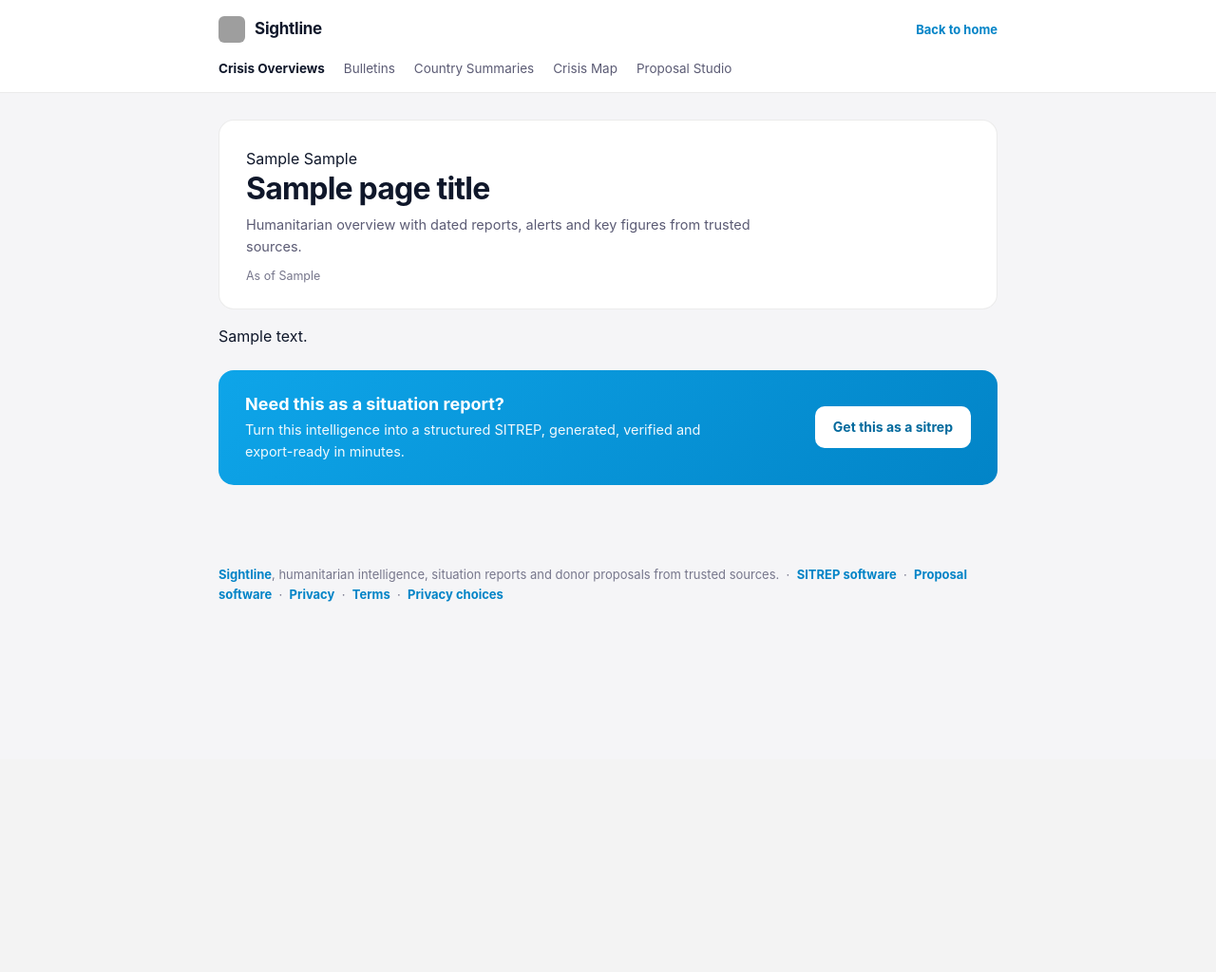
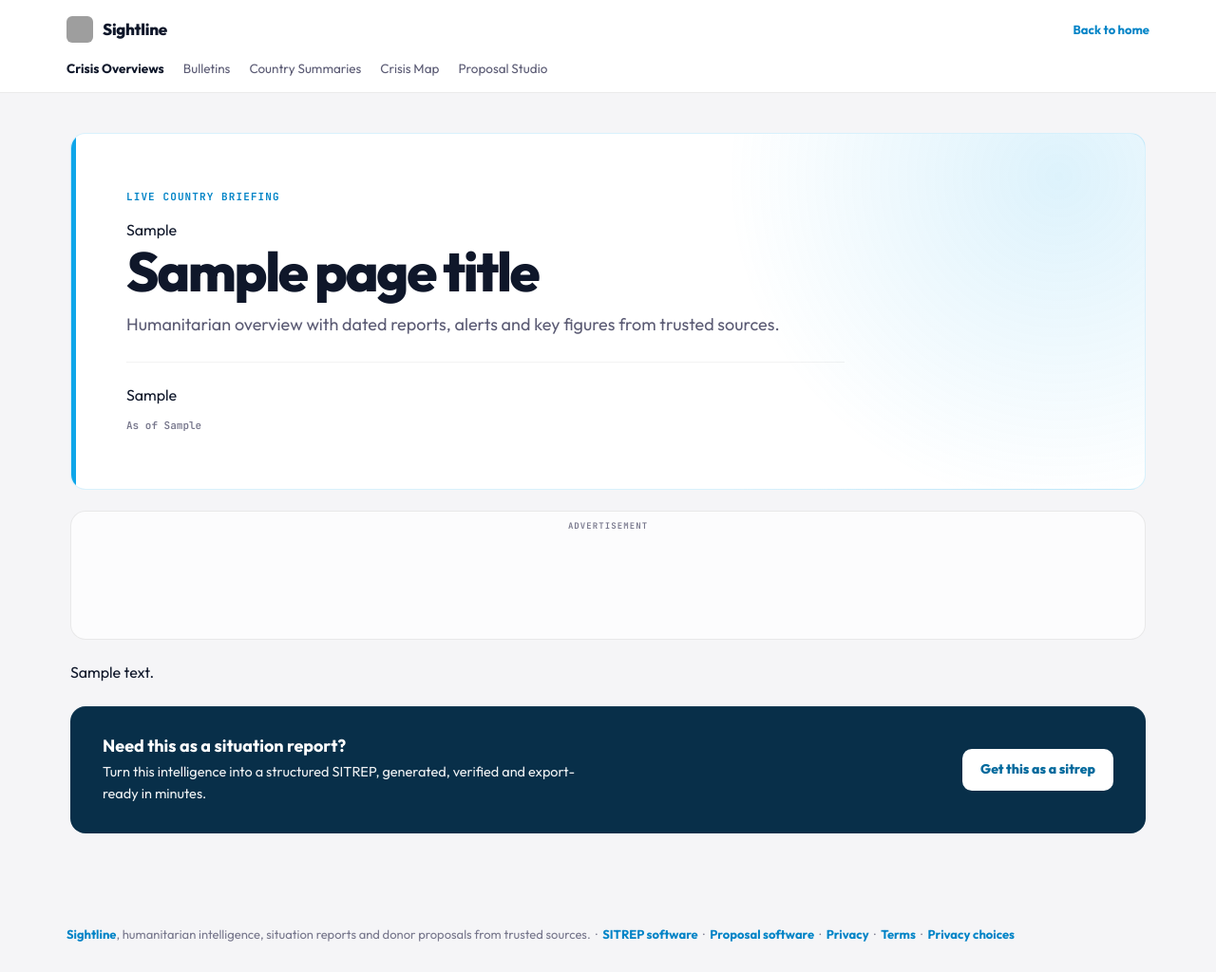
Before and after one commit to serkankzlrmk/sightline, a Flask app: template templates/crisis_detail.html in a window 1280 px wide. Shown: the whole page at 95% size. Before the commit the page ends 634 px from the top, so only its background shows below. Run offline with Flask 3, Linux system fonts and the light colour scheme; the template is opened without the code that fills it: most values are stand-ins (such as "Sample title", 1, 10 or a date in 2020); parts of the project's set-up code (start-up, migrations or seed data) failed here and were passed over; grey boxes are pictures that could not be loaded.

Commit message:
feat(crisis): add reader-focused layout and ad banner

```diff
--- a/blueprints/seo_bp.py
+++ b/blueprints/seo_bp.py
@@ -820,7 +820,7 @@ def _crisis_page(slug: str, allow_noindex: bool = False):
                 f'<li><span class="crisis-alert-level crisis-alert-level-{level_class}">{level_label}</span>{_sanitize_html(str(a.get("title", "")))}</li>'
             )
         parts.append(
-            f'<section class="crisis-card" aria-labelledby="current-alerts"><h2 id="current-alerts">Current alerts</h2><ul>{"".join(lis)}</ul></section>'
+            f'<section class="crisis-card crisis-card-wide" aria-labelledby="current-alerts"><h2 id="current-alerts">Current alerts</h2><ul>{"".join(lis)}</ul></section>'
         )
     if recent:
         lis = []
@@ -830,7 +830,7 @@ def _crisis_page(slug: str, allow_noindex: bool = False):
                 f'<li class="crisis-reports"><a href="{_sanitize_html(str(r.get("url", "#")))}">{_sanitize_html(str(r.get("title", "")))}</a> <span class="crisis-report-source">({_sanitize_html(src)})</span></li>'
             )
         parts.append(
-            f'<section class="crisis-card" aria-labelledby="recent-reports"><h2 id="recent-reports">Recent reports</h2><ul>{"".join(lis)}</ul></section>'
+            f'<section class="crisis-card crisis-card-wide" aria-labelledby="recent-reports"><h2 id="recent-reports">Recent reports</h2><ul>{"".join(lis)}</ul></section>'
         )
     if figures:
         items = "".join(
@@ -838,7 +838,7 @@ def _crisis_page(slug: str, allow_noindex: bool = False):
             for f in figures[:6]
         )
         parts.append(
-            f'<section class="crisis-card" aria-labelledby="key-figures"><h2 id="key-figures">Key figures</h2><div class="crisis-figures">{items}</div></section>'
+            f'<section class="crisis-card crisis-card-wide" aria-labelledby="key-figures"><h2 id="key-figures">Key figures</h2><div class="crisis-figures">{items}</div></section>'
         )
     if headlines:
         chips = "".join(f'<span class="crisis-theme">{_sanitize_html(str(h))}</span>' for h in headlines[:8])
@@ -878,7 +878,7 @@ def _crisis_page(slug: str, allow_noindex: bool = False):
         rel.append(f'<li><a href="/bulletin/{bs}">Weekly bulletin</a></li>')
     if rel:
         parts.append(
-            f'<section class="crisis-card" aria-labelledby="related"><h2 id="related">Related</h2><ul>{"".join(rel)}</ul></section>'
+            f'<section class="crisis-card crisis-card-wide" aria-labelledby="related"><h2 id="related">Related</h2><ul>{"".join(rel)}</ul></section>'
         )
 
     if not parts:
@@ -916,6 +916,8 @@ def _crisis_page(slug: str, allow_noindex: bool = False):
     from config import GOOGLE_ANALYTICS_ID
 
     adsense_client, adsense_slot = _active_adsense_config()
+    if noindex:
+        adsense_client, adsense_slot = "", ""
 
     html = render_template(
         "crisis_detail.html",
--- a/templates/crisis_detail.html
+++ b/templates/crisis_detail.html
@@ -17,6 +17,9 @@
   <meta name="twitter:description" content="{{ page_description }}">
   <link rel="canonical" href="{{ canonical }}">
   <link rel="icon" type="image/png" href="/static/logo-signal-horizon.png">
+  <link rel="preconnect" href="https://fonts.googleapis.com">
+  <link rel="preconnect" href="https://fonts.gstatic.com" crossorigin>
+  <link href="https://fonts.googleapis.com/css2?family=Outfit:wght@400;500;600;700;800&family=JetBrains+Mono:wght@600;700&display=swap" rel="stylesheet">
   <script type="application/ld+json">{{ json_ld | safe }}</script>
   <style>
     :root {
@@ -36,7 +39,7 @@
       --green: #10B981;
       --orange: #F59E0B;
       --red: #EF4444;
-      --content-width: 860px;
+      --content-width: 1180px;
       --focus-ring: rgba(14,165,233,.32);
     }
 
@@ -47,7 +50,7 @@
       margin: 0;
       background: var(--bg);
       color: var(--text);
-      font-family: -apple-system, BlinkMacSystemFont, "Segoe UI", Roboto, sans-serif;
+      font-family: "Outfit", -apple-system, BlinkMacSystemFont, "Segoe UI", sans-serif;
       font-size: 16px;
       line-height: 1.6;
       -webkit-font-smoothing: antialiased;
@@ -135,13 +138,40 @@
     .crisis-nav a:hover { color: var(--primary-dark); }
     .crisis-nav a[aria-current="page"] { color: var(--text); font-weight: 700; }
 
-    .crisis-wrap { padding: 28px 20px 64px; }
+    .crisis-wrap { padding: 42px 24px 76px; }
     .crisis-hero,
     .crisis-card,
     .crisis-cta { border-radius: var(--radius-card); }
     .crisis-hero,
     .crisis-card { border: 1px solid var(--border); background: var(--surface); }
-    .crisis-hero { margin-bottom: 16px; padding: 28px 28px 24px; }
+    .crisis-hero {
+      position: relative;
+      overflow: hidden;
+      margin-bottom: 22px;
+      padding: clamp(30px, 5vw, 58px);
+      border-color: rgba(14,165,233,.16);
+      background:
+        radial-gradient(circle at 92% 12%, rgba(14,165,233,.14), transparent 32%),
+        var(--surface);
+    }
+    .crisis-hero::after {
+      position: absolute;
+      top: 0;
+      bottom: 0;
+      left: 0;
+      width: 5px;
+      background: var(--primary);
+      content: "";
+    }
+    .crisis-kicker {
+      margin: 0 0 14px;
+      color: var(--primary-dark);
+      font-family: "JetBrains Mono", monospace;
+      font-size: 11px;
+      font-weight: 700;
+      letter-spacing: .1em;
+      text-transform: uppercase;
+    }
     .crisis-badges { display: flex; flex-wrap: wrap; gap: 8px; margin-bottom: 14px; }
     .crisis-badge {
       display: inline-flex;
@@ -174,23 +204,69 @@
     a.crisis-badge:hover { background: #E0F2FE; }
     a.crisis-badge:active { transform: scale(.97); }
     .crisis-title {
-      margin: 0 0 6px;
+      max-width: 18ch;
+      margin: 0 0 12px;
       color: var(--text);
-      font-size: clamp(25px, 4vw, 32px);
-      font-weight: 750;
-      letter-spacing: -.025em;
-      line-height: 1.2;
+      font-size: clamp(34px, 5vw, 58px);
+      font-weight: 800;
+      letter-spacing: -.04em;
+      line-height: 1.02;
+      text-wrap: balance;
     }
-    .crisis-sub { max-width: 62ch; margin: 0 0 4px; color: var(--muted); font-size: 14.5px; }
-    .crisis-asof { margin: 10px 0 0; color: var(--muted-soft); font-size: 12.5px; }
-
-    .crisis-card { margin-bottom: 14px; padding: 22px 26px; }
-    .crisis-card h2 {
-      margin: 0 0 10px;
+    .crisis-sub {
+      max-width: 64ch;
+      margin: 0;
+      color: var(--muted);
+      font-size: clamp(16px, 2vw, 18px);
+      line-height: 1.65;
+      text-align: left;
+      text-wrap: pretty;
+    }
+    .crisis-summary-block {
+      max-width: 72ch;
+      margin-top: 24px;
+      padding-top: 22px;
+      border-top: 1px solid var(--divider);
+    }
+    .crisis-headline {
+      margin: 0 0 8px;
       color: var(--text);
       font-size: 17px;
-      font-weight: 750;
-      letter-spacing: -.01em;
+      font-weight: 650;
+      line-height: 1.5;
+      text-align: left;
+      text-wrap: pretty;
+    }
+    .crisis-narrative {
+      margin: 0;
+      color: #3F3F57;
+      font-size: 15px;
+      line-height: 1.75;
+      text-align: left;
+      text-wrap: pretty;
+    }
+    .crisis-asof {
+      margin: 11px 0 0;
+      color: var(--muted-soft);
+      font-family: "JetBrains Mono", monospace;
+      font-size: 11px;
+      line-height: 1.55;
+    }
+
+    .crisis-content-grid {
+      display: grid;
+      grid-template-columns: repeat(2, minmax(0, 1fr));
+      grid-auto-flow: dense;
+      gap: 16px;
+    }
+    .crisis-card { min-width: 0; margin: 0; padding: 26px 28px 30px; }
+    .crisis-card-wide { grid-column: 1 / -1; }
+    .crisis-card h2 {
+      margin: 0 0 14px;
+      color: var(--text);
+      font-size: 19px;
+      font-weight: 700;
+      letter-spacing: -.02em;
       line-height: 1.35;
     }
     .crisis-card ul { margin: 0; padding: 0; list-style: none; }
@@ -198,7 +274,10 @@
       padding: 10px 0;
       border-bottom: 1px solid var(--divider);
       color: #2B2B45;
-      font-size: 14.5px;
+      font-size: 15px;
+      line-height: 1.65;
+      text-align: left;
+      text-wrap: pretty;
     }
     .crisis-card li:last-child { padding-bottom: 2px; border-bottom: 0; }
     .crisis-alert-level {
@@ -217,9 +296,10 @@
     .crisis-report-source { color: var(--muted); font-size: 12.5px; white-space: nowrap; }
     .crisis-reports a { color: var(--primary-dark); font-weight: 600; text-decoration: none; }
     .crisis-reports a:hover { text-decoration: underline; }
+    .crisis-card a { color: var(--primary-dark); font-weight: 600; text-decoration-thickness: 1px; }
     .crisis-figures { display: grid; grid-template-columns: repeat(auto-fit, minmax(140px, 1fr)); gap: 10px; }
     .crisis-figure { min-width: 0; padding: 12px 14px; border-radius: var(--radius-inner); background: var(--bg); }
-    .crisis-figure strong { display: block; color: var(--primary-dark); font-size: 17px; line-height: 1.35; overflow-wrap: anywhere; }
+    .crisis-figure strong { display: block; color: var(--primary-dark); font-family: "JetBrains Mono", monospace; font-size: 17px; line-height: 1.35; overflow-wrap: anywhere; }
     .crisis-figure span { display: block; margin-top: 2px; color: var(--muted); font-size: 12.5px; }
     .crisis-themes { display: flex; flex-wrap: wrap; gap: 8px; }
     .crisis-theme {
@@ -232,14 +312,38 @@
     }
     .crisis-pending { margin: 0; color: var(--muted); font-size: 14px; }
 
+    .ad-banner {
+      position: relative;
+      min-height: 132px;
+      margin: 0 0 22px;
+      padding: 30px 18px 14px;
+      overflow: hidden;
+      border: 1px solid var(--border);
+      border-radius: var(--radius-card);
+      background: rgba(255,255,255,.7);
+    }
+    .ad-banner-label {
+      position: absolute;
+      top: 8px;
+      left: 50%;
+      color: var(--muted-soft);
+      font-family: "JetBrains Mono", monospace;
+      font-size: 9px;
+      letter-spacing: .12em;
+      text-transform: uppercase;
+      transform: translateX(-50%);
+    }
+    .ad-banner ins { min-height: 90px; }
+
     .crisis-cta {
       display: grid;
       grid-template-columns: minmax(0, 1fr) auto;
       align-items: center;
       gap: 18px 28px;
       margin-top: 22px;
-      padding: 24px 28px;
-      background: linear-gradient(135deg, #0EA5E9 0%, #0284C7 100%);
+      padding: 30px 34px;
+      background: #082F49;
+      box-shadow: inset 0 1px rgba(255,255,255,.08);
       color: var(--surface);
     }
     .crisis-cta-copy { min-width: 0; }
@@ -262,7 +366,7 @@
       white-space: nowrap;
       transition: background-color .15s ease, transform .15s ease;
     }
-    .crisis-cta a:hover { background: var(--primary-light); }
+    .crisis-cta a:hover { background: #E0F2FE; }
     .crisis-cta a:active { transform: scale(.97); }
 
     .crisis-footer { padding: 20px 20px 30px; color: var(--muted-soft); font-size: 13px; }
@@ -275,9 +379,11 @@
       .crisis-wrap { padding: 18px 12px 48px; }
       .crisis-hero, .crisis-card { padding: 18px; }
       .crisis-hero { margin-bottom: 12px; }
-      .crisis-card { margin-bottom: 12px; }
+      .crisis-content-grid { grid-template-columns: 1fr; gap: 12px; }
+      .crisis-card-wide { grid-column: auto; }
       .crisis-card li { font-size: 14px; }
       .crisis-figures { grid-template-columns: repeat(2, minmax(0, 1fr)); }
+      .ad-banner { min-height: 108px; margin-bottom: 12px; border-radius: 12px; }
       .crisis-cta { grid-template-columns: 1fr; padding: 20px; }
       .crisis-cta a { width: 100%; }
       .crisis-footer { padding: 18px 16px 26px; }
@@ -323,19 +429,23 @@
   </header>
   <main class="crisis-wrap" id="crisis-content">
     <section class="crisis-hero" aria-labelledby="crisis-title">
+      <p class="crisis-kicker">Live country briefing</p>
       {{ hero_badges | safe }}
-            {{ hero_extra | safe }}
-            <h1 class="crisis-title" id="crisis-title">{{ page_title }}</h1>
+      <h1 class="crisis-title" id="crisis-title">{{ page_title }}</h1>
       <p class="crisis-sub">Humanitarian overview with dated reports, alerts and key figures from trusted sources.</p>
+      <div class="crisis-summary-block">{{ hero_extra | safe }}</div>
       <p class="crisis-asof">As of {{ as_of }}</p>
     </section>
-    {{ body_html | safe }}
     {% if adsense_client %}
-    <div class="crisis-ad" id="crisis-ad-slot">
+    <aside class="crisis-ad ad-banner" id="crisis-ad-slot" aria-label="Advertisement">
+      <span class="ad-banner-label">Advertisement</span>
       <ins class="adsbygoogle" style="display:block" data-ad-client="{{ adsense_client }}"
-           data-ad-slot="{{ adsense_slot }}" data-ad-format="auto" data-full-width-responsive="true"></ins>
+           data-ad-slot="{{ adsense_slot }}" data-ad-format="horizontal" data-full-width-responsive="true"></ins>
+    </aside>
+    {% endif %}
+    <div class="crisis-content-grid">
+      {{ body_html | safe }}
     </div>
-    {% endif %}
     <aside class="crisis-cta" aria-labelledby="crisis-cta-title">
       <div class="crisis-cta-copy">
         <strong id="crisis-cta-title">Need this as a situation report?</strong>
```
Also changed, not shown: tests/test_seo.py (+3 -0 lines).
